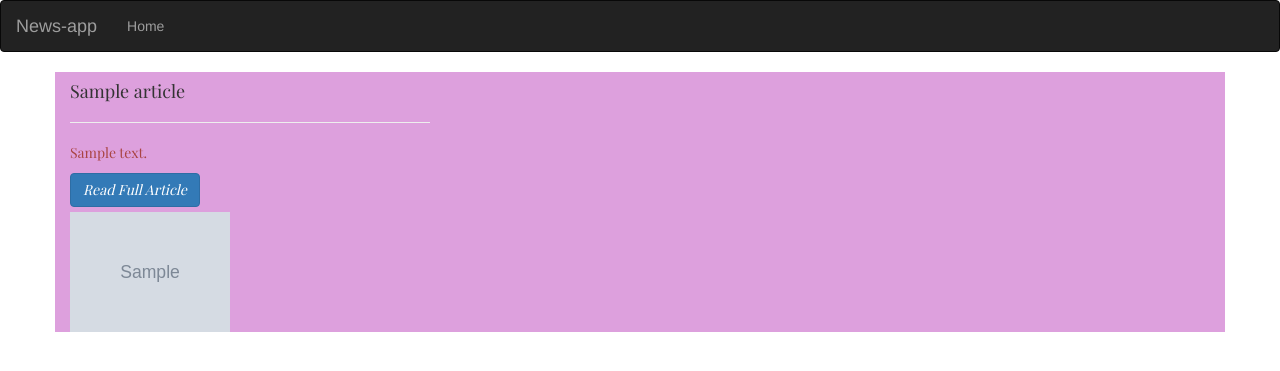
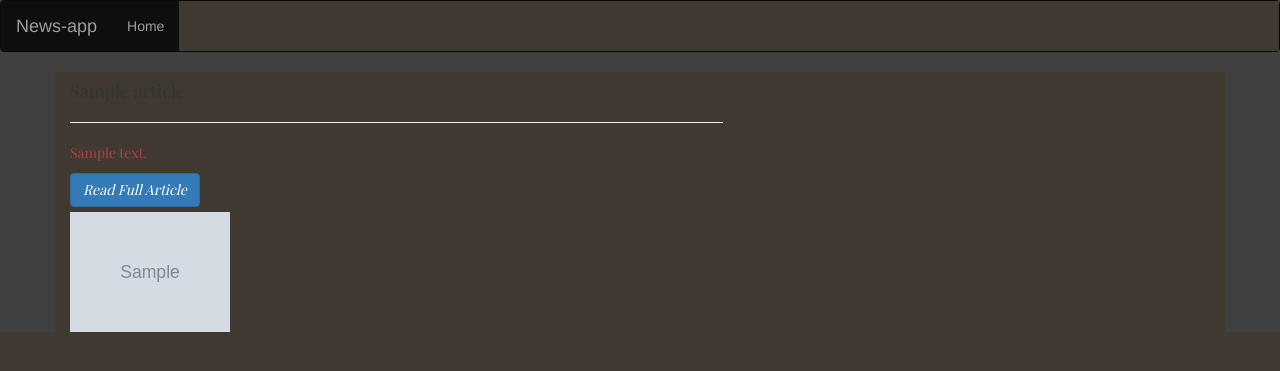
Before and after one commit to synthiakageni/NEWS-APP, a Flask app: template app/templates/articles.html in a window 1280 px wide. Shown: the top 371 px of the page. Run offline with Flask 2, Linux system fonts and the light colour scheme; the template is opened without the code that fills it: most values are stand-ins (such as "Sample title", 1, 10 or a date in 2020); grey boxes marked "Sample" are stand-in pictures; some libraries are stand-ins or nearby versions.

Commit message:
add background color

```diff
--- a/app/static/articles.css
+++ b/app/static/articles.css
@@ -1,5 +1,9 @@
 @import url('https://fonts.googleapis.com/css2?family=Playfair+Display&display=swap');
 .container {
-    background-color: plum !important;
+    background-color:bisque !important;
     font-family: 'Playfair Display', serif;
 }
+*{
+    background-color: bisque;
+
+}
--- a/app/static/index.css
+++ b/app/static/index.css
@@ -1,5 +1,9 @@
 @import url('https://fonts.googleapis.com/css2?family=Playfair+Display&display=swap');
 .container {
-    background-color: plum!important;
+    background-color: bisque!important;
     font-family: 'Playfair Display', serif;
 }
+*{
+    background-color: bisque;
+
+}
--- a/app/templates/articles.html
+++ b/app/templates/articles.html
@@ -2,15 +2,15 @@
 
 {% block styles %}
          {{ super() }}
-         <link rel="stylesheet" href="{{url_for('static', filename='css/articles.css')}}" >
+         <link rel="stylesheet" href="{{url_for('static', filename='articles.css')}}" >
 {% endblock %}
 
 {% block content %}
 <div class="container" >
     <div class="row" >
                             {% for article in articles %}
-                            <div class="col-md-4" >
-                                <div class="card border-danger mb-3" >
+                            <div class="col-md-7" >
+                                <div class="card border-danger mb-4" >
                                     <div class="card-header" >
                                         <h4 class="title">
                                             {{article.title}}
@@ -28,6 +28,12 @@
                                   </div>
                             </div>
                             {% endfor %}
+                            <style>
+                                *{
+                                  background-image: linear-gradient(rgba(0, 0, 0, 0.75), rgba(0, 0, 0, 0.75)) ;
+                                }
+
+                              </style>
                         </div>
                     </div>
 
--- a/app/templates/base.html
+++ b/app/templates/base.html
@@ -1,5 +1,6 @@
 
-    {% extends 'bootstrap/base.html'%}
+{% extends 'bootstrap/base.html'%}
+
 <!-- Navbar block  -->
 {% block navbar %}
     {% include 'navbar.html' %}
--- a/app/templates/index.html
+++ b/app/templates/index.html
@@ -4,7 +4,7 @@
 
 {% block styles%}
     {{ super() }}
-    <link rel="stylesheet" href="{{url_for('static',filename='css/index.css')}}">
+    <link rel="stylesheet" href="{{url_for('static',filename='index.css')}}">
 {% endblock%}
 <!-- Content block -->
 {% block content %}
--- a/instance/config.py
+++ b/instance/config.py
@@ -1 +1 @@
-NEWS_API_KEY = 'ca6b329ffd4e4e5faf84888d000f8fed'
+NEWS_API_KEY = '3d5f233ef0d147dca9f04ab1d1401819'
```
Also changed, not shown: app/templates/news.html (+9 -3 lines), app/templates/fourOWfour.html (renamed from app/templates/fourOwfour.html).
